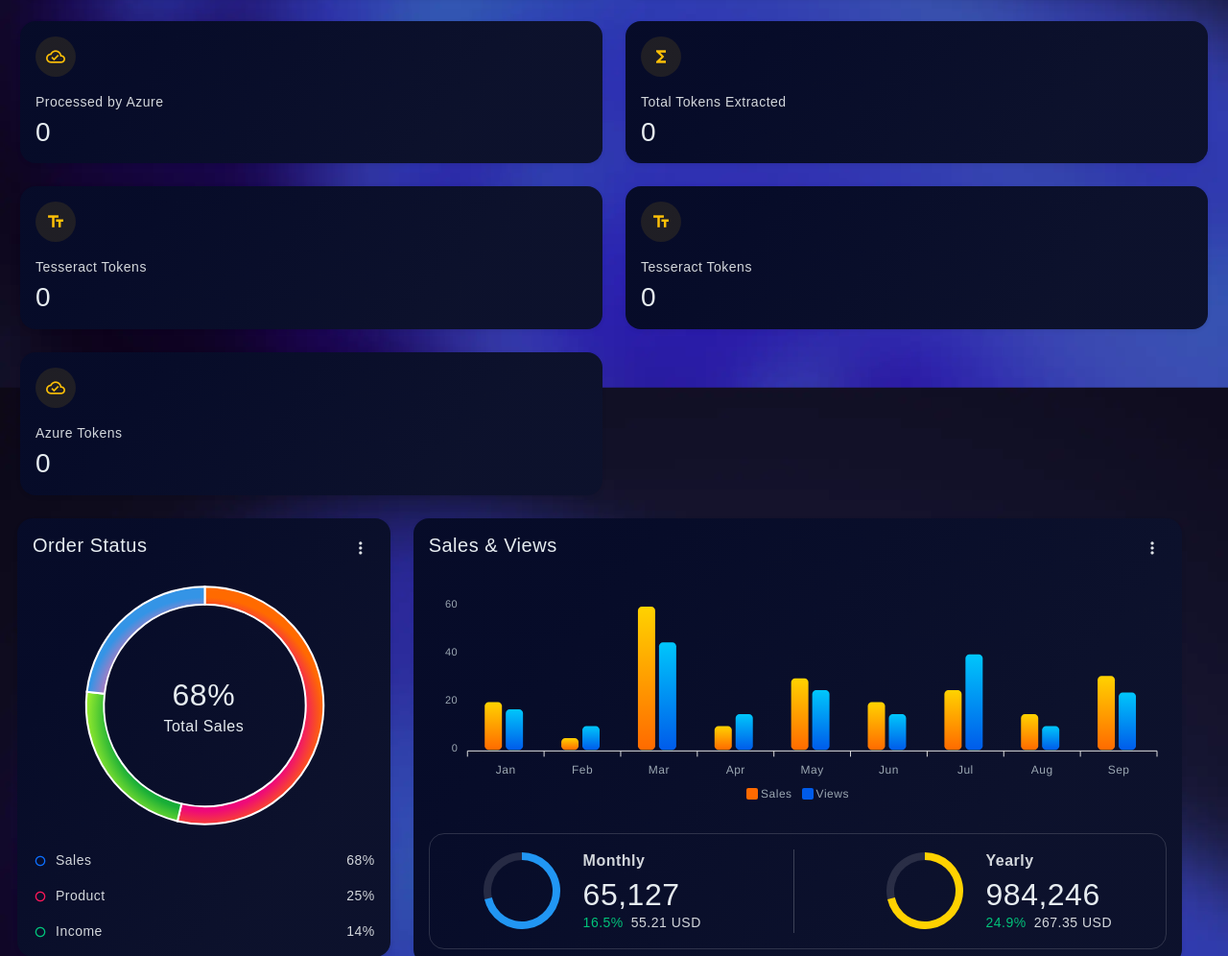
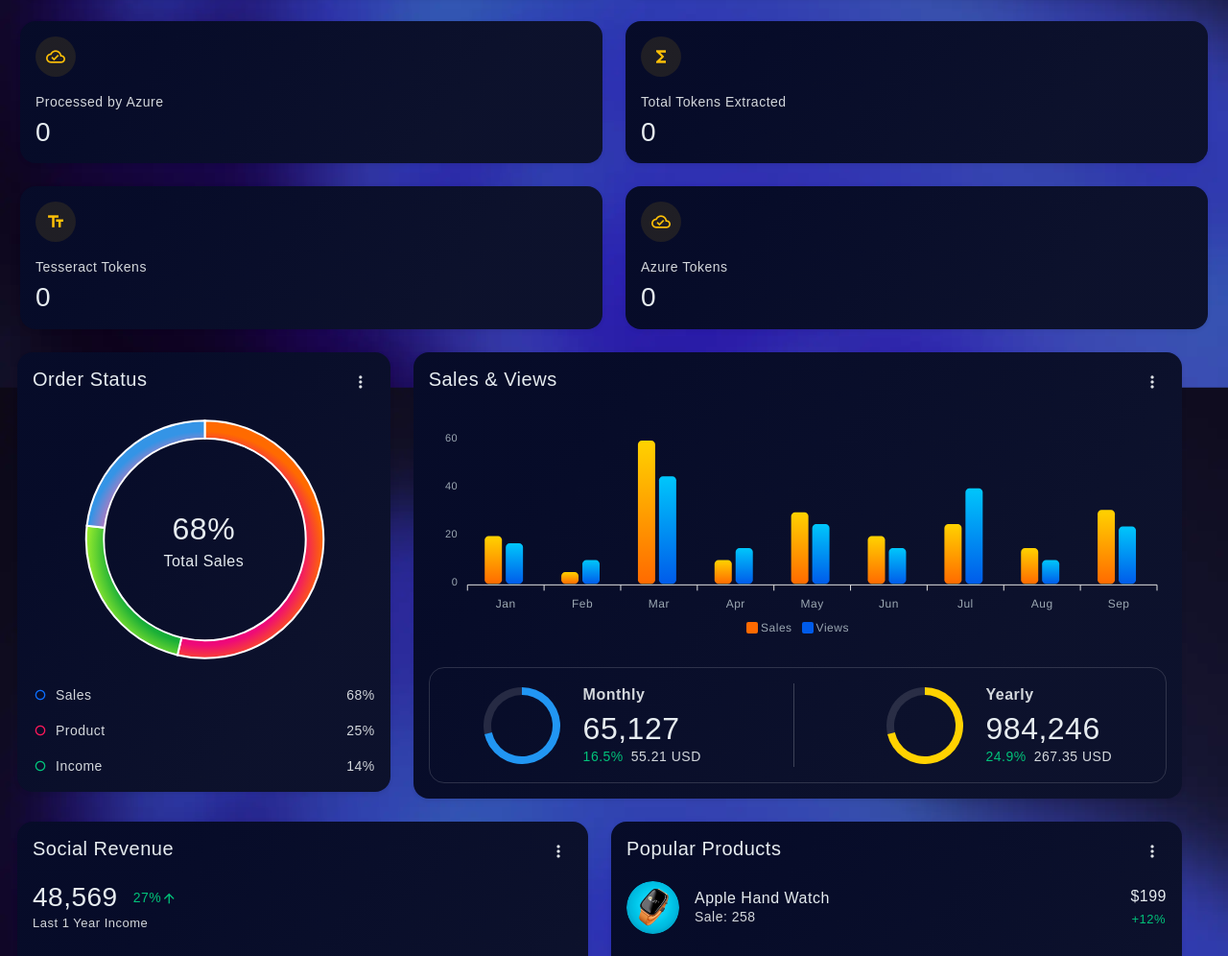
Before and after one commit to arkdey-in/flask, a Flask app: page /admin/admdashboard in a window 1280 px wide. Shown: the part 1367-2363 px from the top of the page at 96% size. Run offline with Flask 3, Linux system fonts and the light colour scheme; the visitor is signed in with stand-in values (Sample User, id 1); data that the repository does not hold is empty; style sheets or scripts are compiled from the project's sources; some libraries are stand-ins or nearby versions.

Commit message:
FIX: DB

```diff
--- a/app/templates/admDashboard.html
+++ b/app/templates/admDashboard.html
@@ -501,26 +501,6 @@ AFFAIRS DEPARTMENT{% endblock%} {%block content%}
       </div>
     </div>
 
-      <div class="col-12 col-lg-6 col-xxl-2 d-flex">
-      <div class="card rounded-4 w-100">
-        <div class="card-body">
-          <div class="mb-3 d-flex align-items-center justify-content-between">
-            <div
-              class="wh-42 d-flex align-items-center justify-content-center rounded-circle bg-warning bg-opacity-10 text-warning"
-            >
-              <span class="material-icons-outlined fs-5">text_fields</span>
-            </div>
-          </div>
-          <div>
-            <p class="mb-1">Tesseract Tokens</p>
-            <h3 class="mb-0">{{ "{:,}".format(stats.tesseract_tokens) }}</h3>
-            {#
-            <div id="chart4"></div>
-            #}
-          </div>
-        </div>
-      </div>
-    </div>
 
     <div class="col-12 col-lg-6 col-xxl-2 d-flex">
       <div class="card rounded-4 w-100">
```
